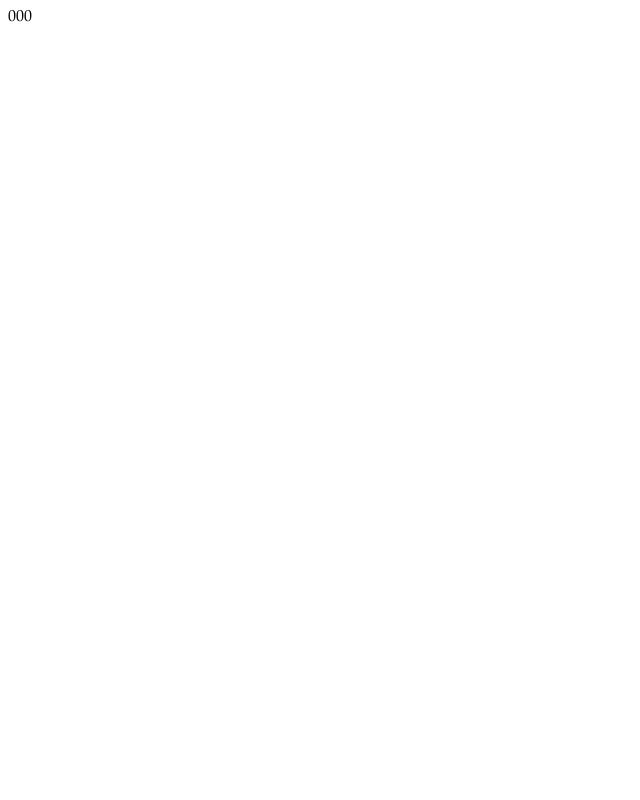
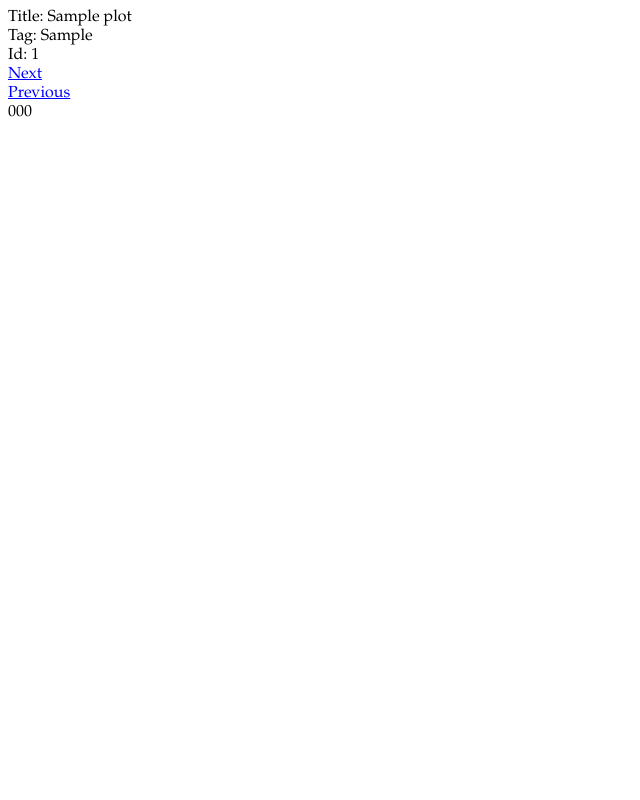
Before and after one commit to FriskByBergen/friskby, a Django app: page /plot/1/ in a window 1280 px wide. Before the commit the part shown is almost empty. Shown: the whole page, without its empty margins (0-640 px from the left). Run offline with Django 3.2, Linux system fonts and the light colour scheme; tables that the repository leaves empty hold one stand-in row (values such as "Sample post"); parts of the project's set-up code (start-up, migrations or seed data) failed here and were passed over; some libraries are stand-ins or nearby versions.

Commit message:
Added basic plot viewing

```diff
--- a/plot/models.py
+++ b/plot/models.py
@@ -53,6 +53,23 @@ class Plot(Model):
             self.updatePlot( )
         else:
             super(Plot , self).save( *args , **kwargs )
+
+
+    def nextId(self):
+        try:
+            ret = Plot.objects.filter(id__gt=self.id).order_by("id")[0:1].get().id
+        except Plot.DoesNotExist:
+            ret = Plot.objects.aggregate(Min("id"))['id__min']
+        return ret
+
+
+    def prevId(self):
+        try:
+            ret = Plot.objects.filter(id__lt=self.id).order_by("id")[0:1].get().id
+        except Plot.DoesNotExist:
+            ret = Plot.objects.aggregate(Max("id"))['id__max']
+        return ret
+
 
 
 
--- a/plot/templates/plot/plot_view.html
+++ b/plot/templates/plot/plot_view.html
@@ -6,9 +6,14 @@
 {% endblock %}
 
 {% block body %}
+Title: {{ plot.name }} <br>
+Tag: {{ plot.tag }} <br>
+Id: {{ plot.id }} <br>
+<a href="{% url 'plot_one' plot.nextId %}"> Next </a> <br>
+<a href="{% url 'plot_one' plot.prevId %}"> Previous </a> <br>
 
 <div>
-{{ plot_div|safe }}
+{{ plot.html_code |safe }}
 </div>
 
 {% endblock %}
--- a/plot/views/plot_view.py
+++ b/plot/views/plot_view.py
@@ -4,6 +4,8 @@ from django.http import HttpResponse
 
 from rest_framework import status
 from plot.models import *
+
+
 
 class PlotView(View):
 
@@ -13,4 +15,4 @@ class PlotView(View):
         except Plot.DoesNotExist:
             return HttpResponse("Plot id:%s does not exist" % plot_id , status = status.HTTP_404_NOT_FOUND )
 
-        return render( request , "plot/plot_view.html" , {"plot_div" : plot.html_code} )
+        return render( request , "plot/plot_view.html" , {"plot" : plot } )
```
